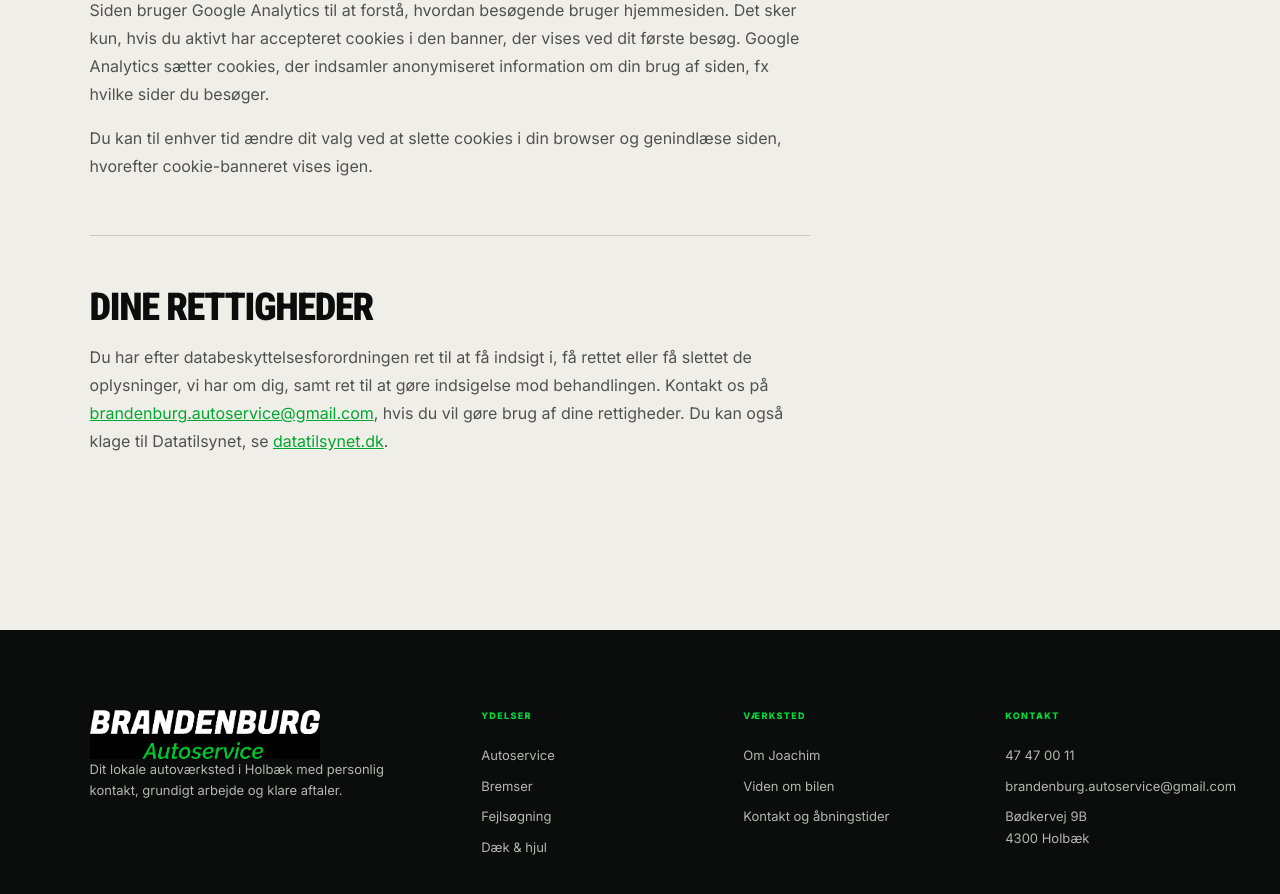
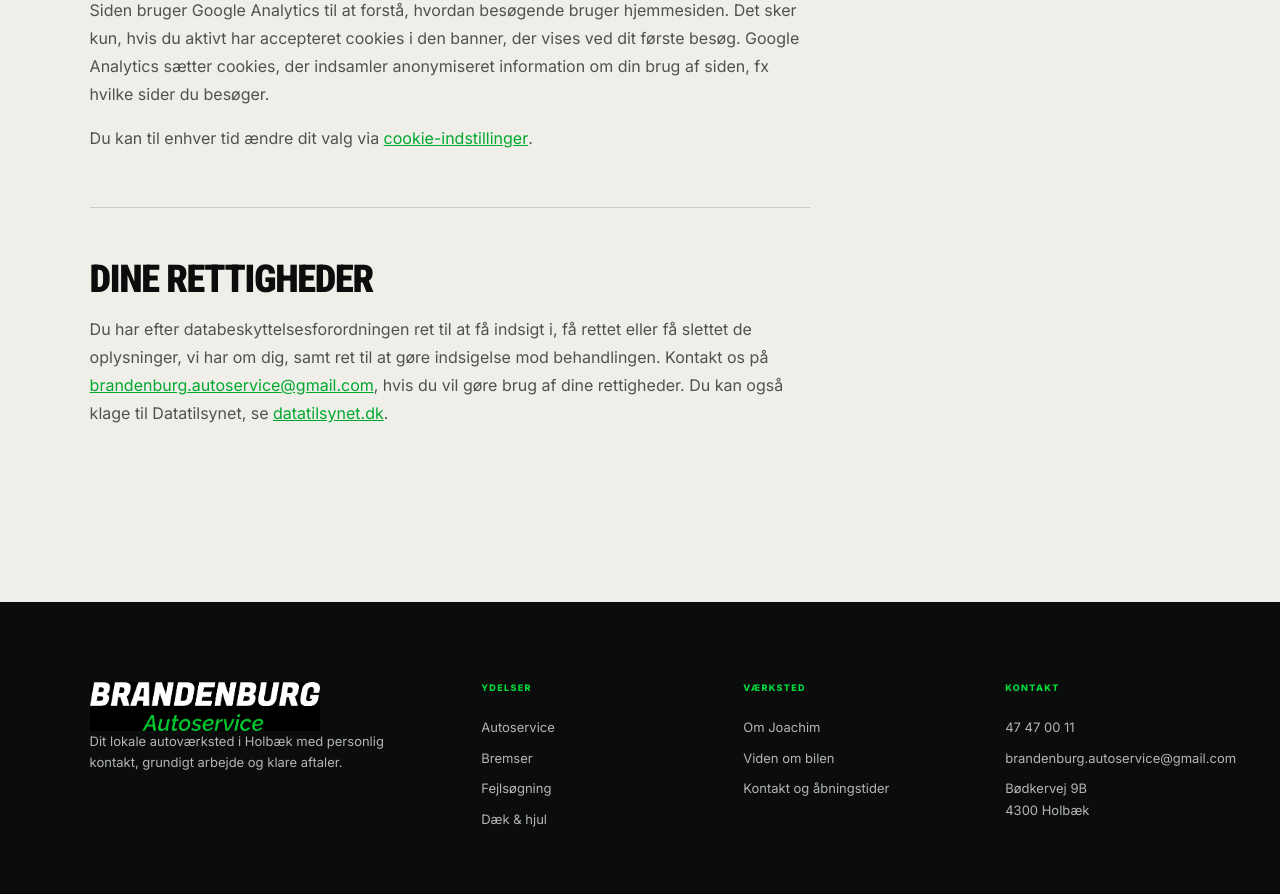
Before and after one commit to MPSolution4281/BrandenburgAuto, a Next.js app: page /privatliv in a window 1280 px wide. Shown: the part 1579-2473 px from the top of the page. Built offline with nearby package versions, Linux system fonts and the light colour scheme.

Commit message:
Tilføj mulighed for at genåbne cookie-banner uden at slette cookies manuelt

```diff
--- a/app/globals.css
+++ b/app/globals.css
@@ -282,6 +282,7 @@ svg { fill: none; stroke: currentColor; stroke-width: 1.8; }
 .legal p { margin: 0 0 16px; color: #4f534f; line-height: 1.75; }
 .legal p:last-child { margin-bottom: 0; }
 .legal a { color: var(--green-dark); text-decoration: underline; }
+.link-button { padding: 0; border: 0; background: none; color: var(--green-dark); text-decoration: underline; font: inherit; cursor: pointer; }
 
 /* ─── COOKIE BANNER ──────────────────────────────────────── */
 .cookie-banner {
--- a/app/privatliv/page.js
+++ b/app/privatliv/page.js
@@ -1,4 +1,5 @@
 import PageHero from "@/components/PageHero";
+import CookieSettingsButton from "@/components/CookieSettingsButton";
 import { site } from "@/data/site";
 
 export const metadata = {
@@ -29,7 +30,7 @@ export default function PrivacyPage() {
         <div>
           <h2>Cookies og statistik</h2>
           <p>Siden bruger Google Analytics til at forstå, hvordan besøgende bruger hjemmesiden. Det sker kun, hvis du aktivt har accepteret cookies i den banner, der vises ved dit første besøg. Google Analytics sætter cookies, der indsamler anonymiseret information om din brug af siden, fx hvilke sider du besøger.</p>
-          <p>Du kan til enhver tid ændre dit valg ved at slette cookies i din browser og genindlæse siden, hvorefter cookie-banneret vises igen.</p>
+          <p>Du kan til enhver tid ændre dit valg via <CookieSettingsButton />.</p>
         </div>
         <div>
           <h2>Dine rettigheder</h2>
--- a/components/CookieConsent.js
+++ b/components/CookieConsent.js
@@ -8,6 +8,9 @@ export default function CookieConsent() {
 
   useEffect(() => {
     if (!localStorage.getItem("cookie-consent")) setVisible(true);
+    const onOpen = () => setVisible(true);
+    window.addEventListener("open-cookie-settings", onOpen);
+    return () => window.removeEventListener("open-cookie-settings", onOpen);
   }, []);
 
   function choose(value) {
--- /dev/null
+++ b/components/CookieSettingsButton.js
@@ -0,0 +1,13 @@
+"use client";
+
+export default function CookieSettingsButton() {
+  return (
+    <button
+      type="button"
+      className="link-button"
+      onClick={() => window.dispatchEvent(new Event("open-cookie-settings"))}
+    >
+      cookie-indstillinger
+    </button>
+  );
+}
```
